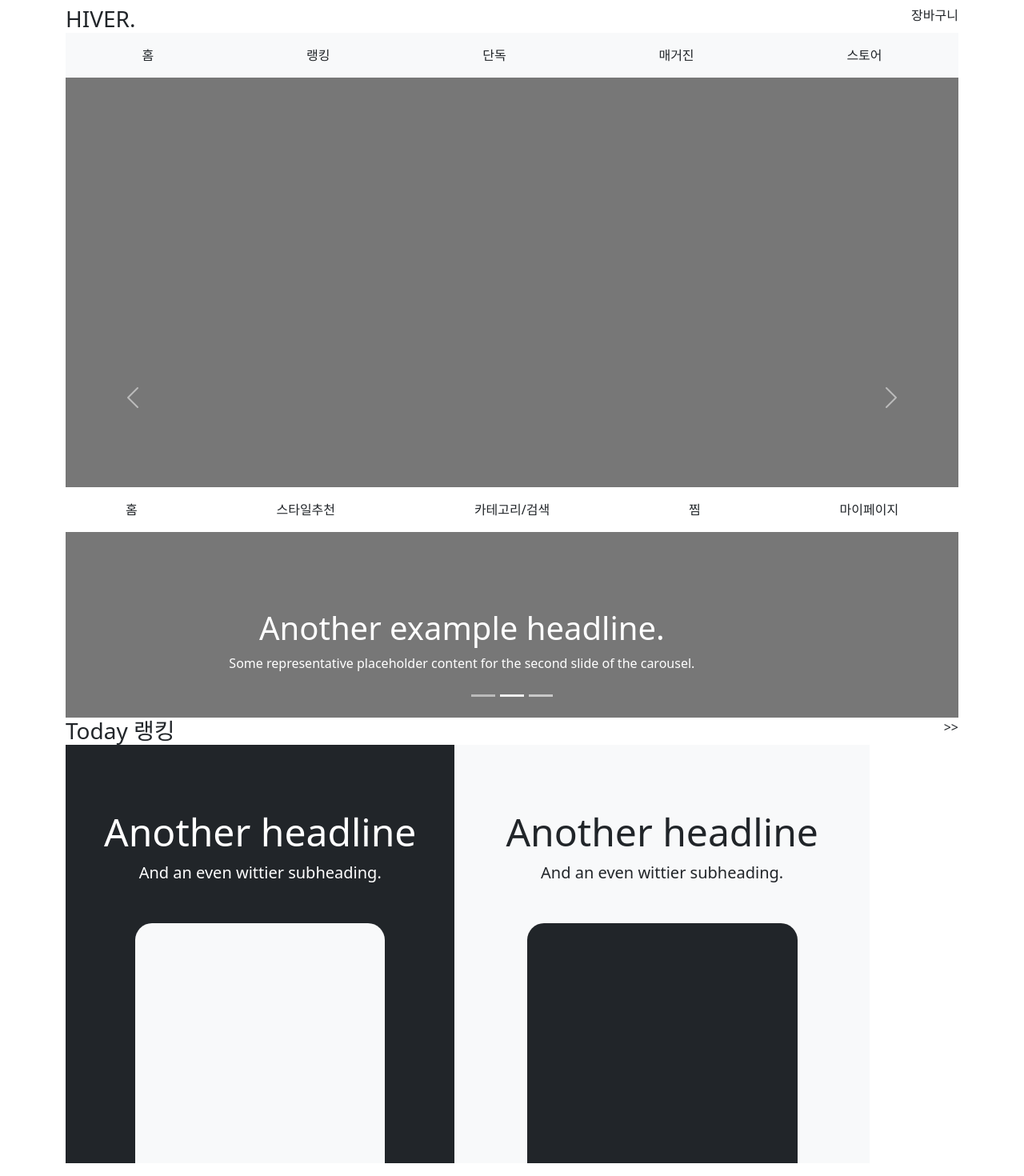
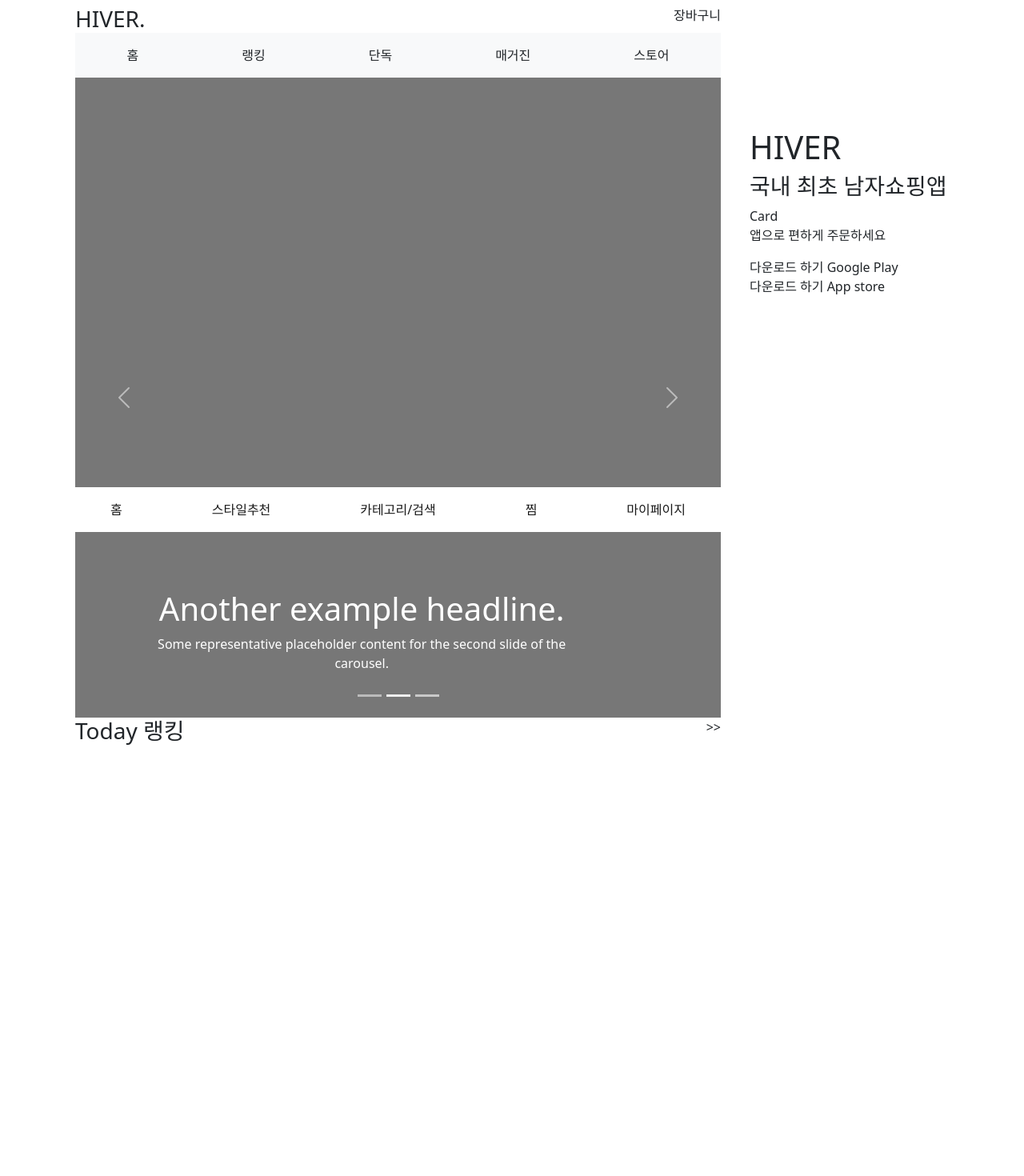
Before and after one commit to moon-haha/portfolio-api, a Vue app in the folder portfolio-vue/: page / in a window 1280 px wide. Shown: the part 135-1605 px from the top of the page at 80% size. After the commit the page ends 1122 px from the top, so only its background shows below. Built offline with nearby package versions, Linux system fonts and the light colour scheme.

Commit message:
stickey footer, header

```diff
--- a/portfolio-vue/src/App.vue
+++ b/portfolio-vue/src/App.vue
@@ -1,38 +1,32 @@
 <template>
+  <div class="container">
+    <div class="row">
+      <div class="col-md-12 col-lg-9">
         <EventHeader />
         <LogoHeader />
         <StickeyHeader />
-  <FooterBar />
         <CarouselContainer />
         <div class="container">
+          <div></div>
           <h3 class="float-md-start mb-0">Today 랭킹</h3>
-    <div class="nav nav-masthead justify-content-center float-md-end">>></div>
+          <div class="nav nav-masthead justify-content-center float-md-end">
+            >>
           </div>
-  <div class="container">
-    <div class="d-md-flex flex-md-equal w-100 my-md-3 pl-md-3">
-      <div
-        class="bg-dark mr-md-3 pt-3 px-3 pt-md-5 px-md-5 text-center text-white overflow-hidden"
-      >
-        <div class="my-3 py-3">
-          <h2 class="display-5">Another headline</h2>
-          <p class="lead">And an even wittier subheading.</p>
         </div>
-        <div
-          class="bg-light box-shadow mx-auto"
-          style="width: 80%; height: 300px; border-radius: 21px 21px 0 0"
-        ></div>
+
+        <FooterBar />
       </div>
-      <div
-        class="bg-light mr-md-3 pt-3 px-3 pt-md-5 px-md-5 text-center overflow-hidden"
-      >
-        <div class="my-3 p-3">
-          <h2 class="display-5">Another headline</h2>
-          <p class="lead">And an even wittier subheading.</p>
+
+      <div class="col-lg-3 d-lg-block d-md-none d-none">
+        <!-- 992보다 크면 생기고 작으면 사라짐 -->
+        <div class="position-fixed top-50 vh-50 translate-middle-y">
+          <h1>HIVER</h1>
+          <h3>국내 최초 남자쇼핑앱</h3>
+          <div>Card</div>
+          <div><p>앱으로 편하게 주문하세요</p></div>
+          <div>다운로드 하기 Google Play</div>
+          <div>다운로드 하기 App store</div>
         </div>
-        <div
-          class="bg-dark box-shadow mx-auto"
-          style="width: 80%; height: 300px; border-radius: 21px 21px 0 0"
-        ></div>
       </div>
     </div>
   </div>
@@ -56,7 +50,4 @@
 };
 </script>
 
-<style>
-#app {
-}
-</style>
+<style></style>
--- a/portfolio-vue/src/components/FooterBar.vue
+++ b/portfolio-vue/src/components/FooterBar.vue
@@ -1,25 +1,28 @@
 <template lang="kr">
-  <div class="container navbar navbar-expand fixed-bottom bg-white">
-    <nav class="d-flex flex-fill justify-content-center">
-      <ul class="navbar-nav flex-fill me-auto mb-2 mb-md-0">
+  <div class="container sticky-bottom bottom-0 navbar navbar-expand bg-white">
+    <nav class="w-100 bg-white">
+      <ul class="navbar-nav d-flex">
         <li class="flex-fill nav-item text-center">
-          <a href="#" class="active nav-link link-dark">홈</a>
+          <a href="#" class="active nav-link ">홈</a>
         </li>
         <li class="flex-fill nav-item text-center">
-          <a href="#" class="active nav-link link-dark">스타일추천</a>
+          <a href="#" class="active nav-link">스타일추천</a>
         </li>
         <li class="flex-fill nav-item text-center">
-          <a href="#" class="active nav-link link-dark">카테고리/검색</a>
+          <a href="#" class="active nav-link">카테고리/검색</a>
         </li>
         <li class="flex-fill nav-item text-center">
-          <a href="#" class="active nav-link link-dark">찜</a>
+          <a href="#" class="active nav-link">찜</a>
         </li>
         <li class="flex-fill nav-item text-center">
-          <a href="#" class="active nav-link link-dark"> 마이페이지</a>
+          <a href="#" class="active nav-link"> 마이페이지</a>
         </li>
       </ul>
+
     </nav>
+
   </div>
+
 </template>
 <script>
 export default {
```
Also changed, not shown: portfolio-vue/src/components/HeaderVue.vue (deleted). Lines whose indentation alone changed are shown as unchanged.
